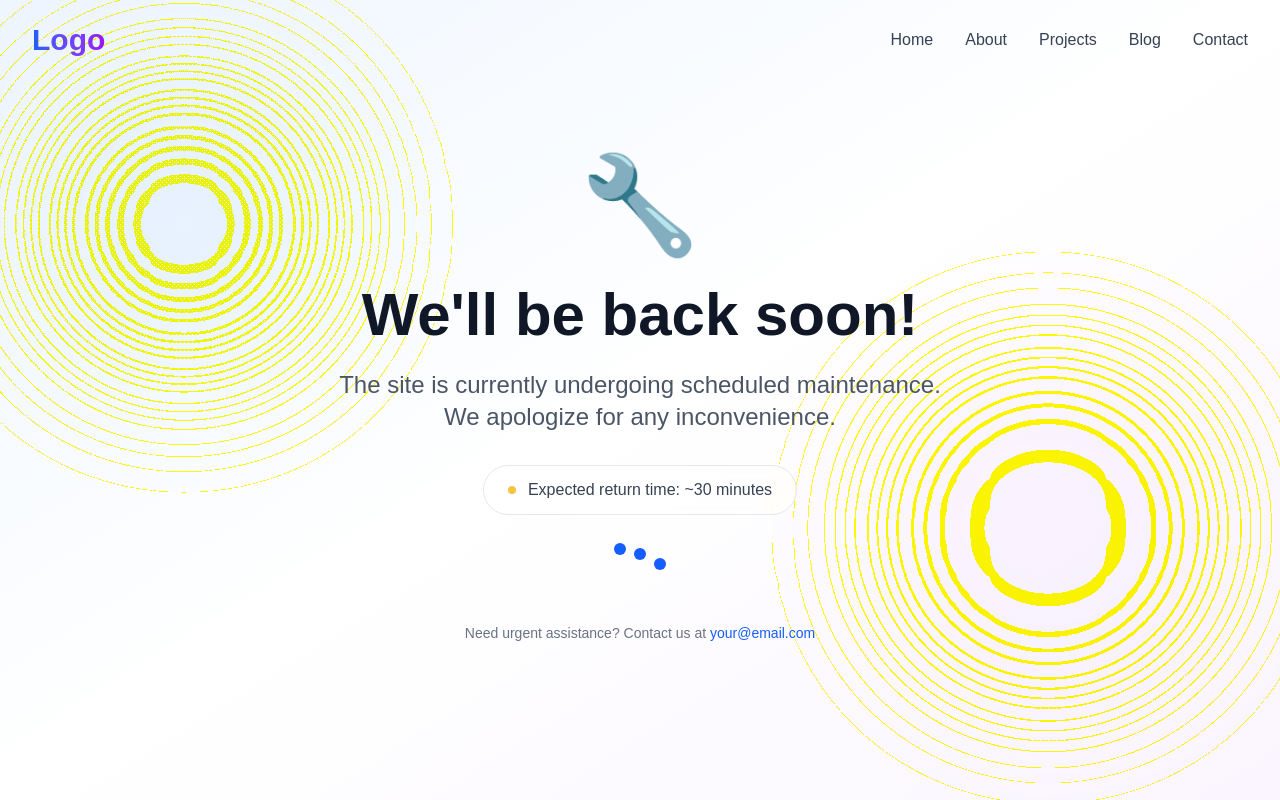
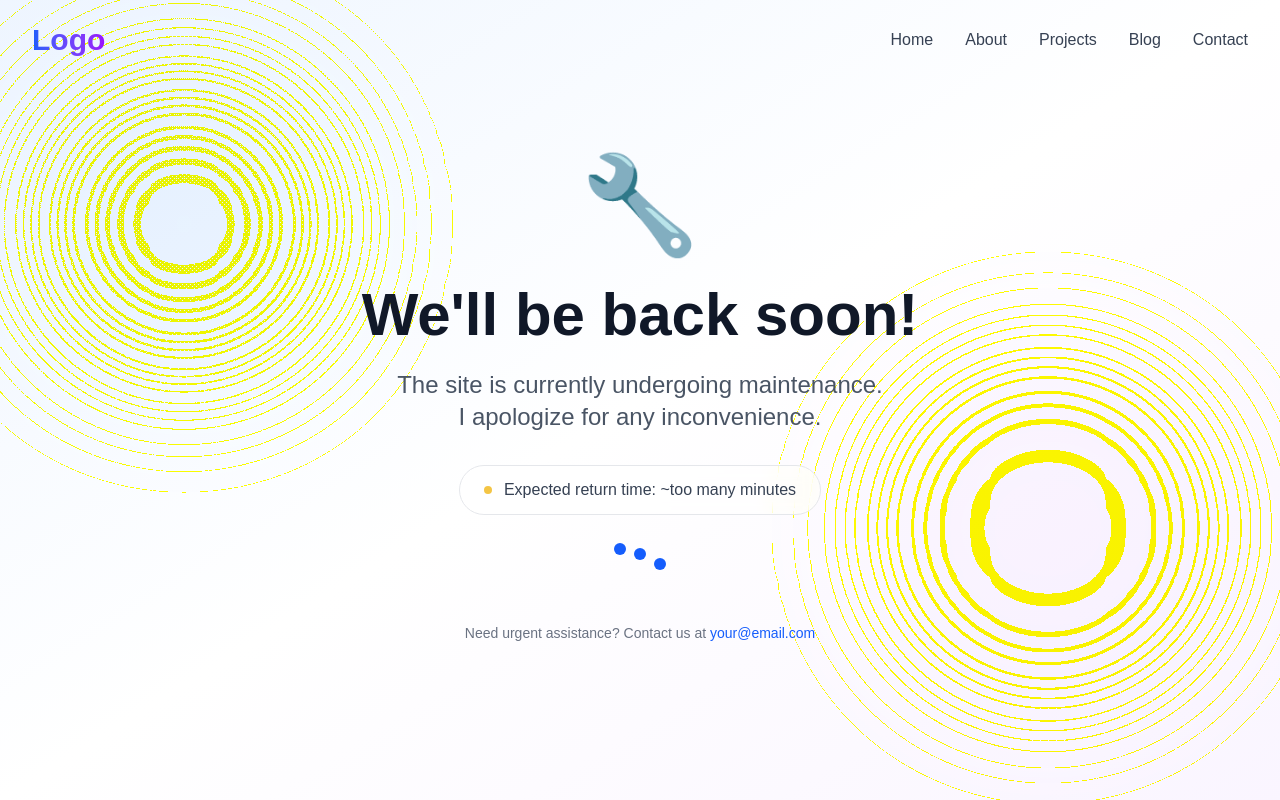
Before and after one commit to Hrei2/portfolio-website, a Next.js app: page /maintenance in a window 1280 px wide. Built offline with nearby package versions, Linux system fonts and the light colour scheme.

Commit message:
Minor changes

```diff
--- a/app/maintenance/page.tsx
+++ b/app/maintenance/page.tsx
@@ -62,9 +62,9 @@ export default function MaintenancePage() {
           animate={{ opacity: 1, y: 0 }}
           transition={{ duration: 0.6, delay: 0.4 }}
         >
-          The site is currently undergoing scheduled maintenance.
+          The site is currently undergoing maintenance.
           <br />
-          We apologize for any inconvenience.
+          I apologize for any inconvenience.
         </motion.p>
 
         {/* Expected Time */}
@@ -76,7 +76,7 @@ export default function MaintenancePage() {
         >
           <div className="w-2 h-2 bg-yellow-500 rounded-full animate-pulse" />
           <p className="text-gray-700 dark:text-gray-300 font-medium">
-            Expected return time: ~30 minutes
+            Expected return time: ~too many minutes
           </p>
         </motion.div>
 
```
